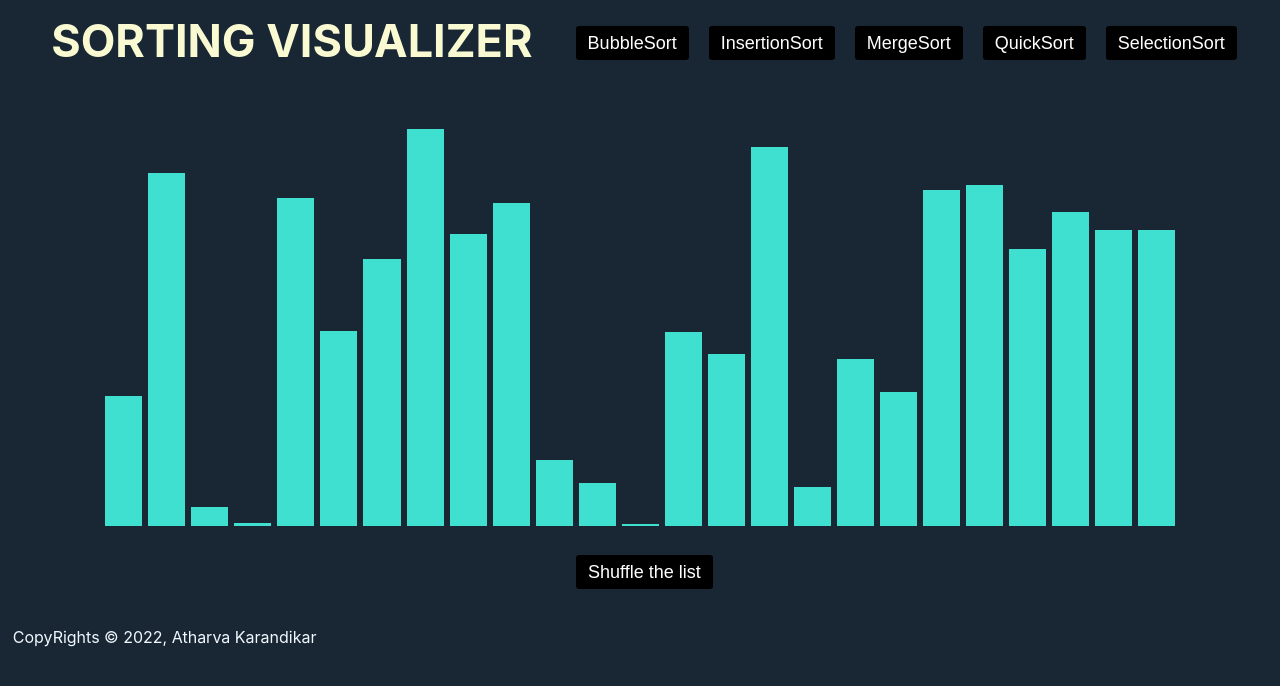
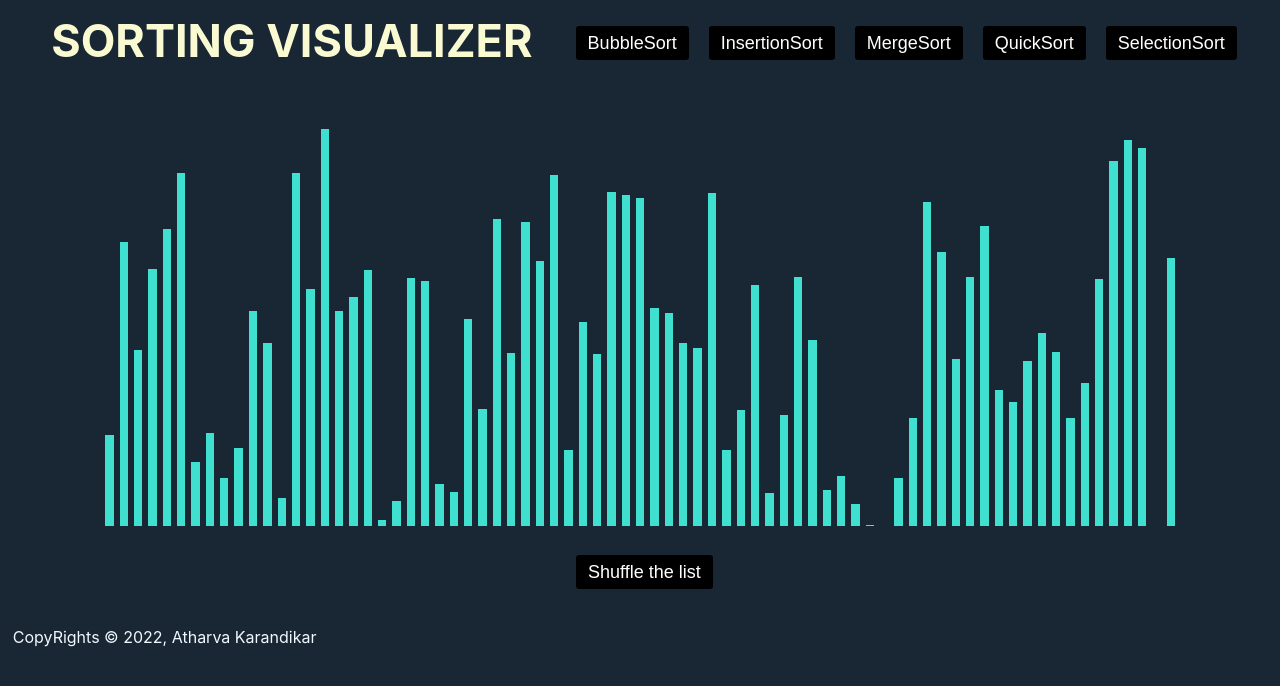
Before and after one commit to AtharvaKarandikar/Sorting-algos-visualizer, a React (Create React App) app in the folder sorting/: page / in a window 1280 px wide. Shown: the top 686 px of the page. Built offline with nearby package versions, Linux system fonts and the light colour scheme.

Commit message:
size change

```diff
--- a/sorting/src/bar.css
+++ b/sorting/src/bar.css
@@ -1,5 +1,5 @@
 .Bar {
-    width: 40px;
+    width:10px;
     margin: 1px;
     border: 2px #192734 solid;
 }
--- a/sorting/src/visualizer.js
+++ b/sorting/src/visualizer.js
@@ -9,7 +9,7 @@ class Visualizer extends Component{
 
     constructor(props){
       const randNums =[];
-      for(let i = 0; i<25; i++){
+      for(let i = 0; i<75; i++){
         let num = Math.floor(Math.random()*400)
         randNums.push(num)
     }
```
